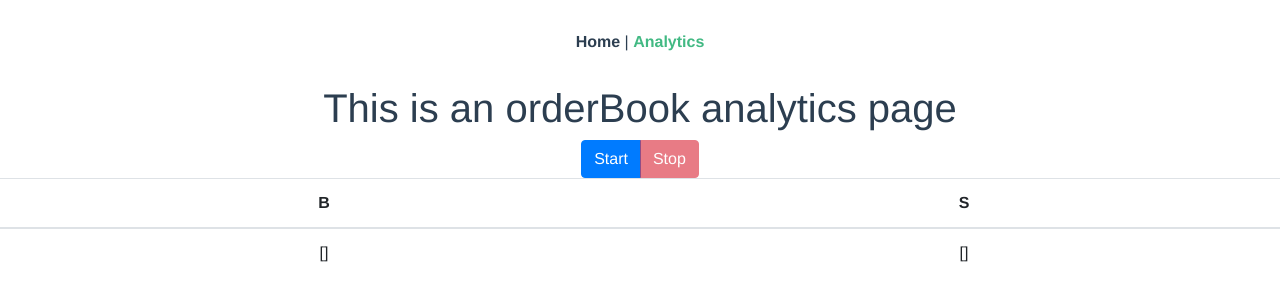
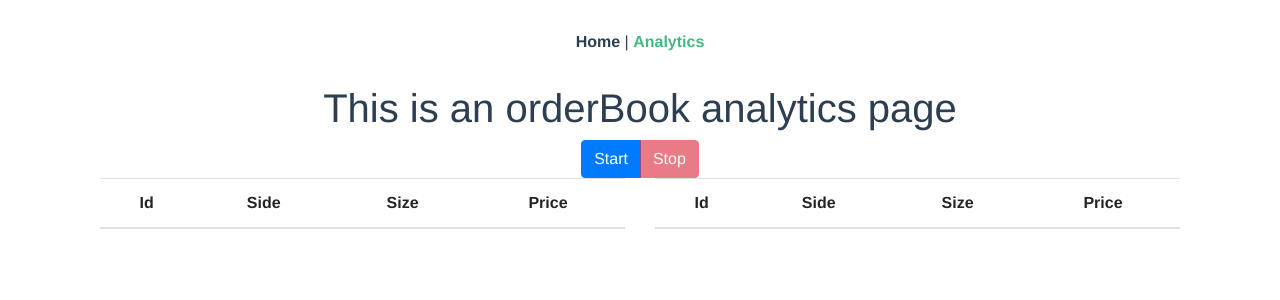
Before and after one commit to adminoid/cryptoid, a Vue app: page /analytics in a window 1280 px wide. Shown: the top 300 px of the page. Built offline with nearby package versions, Linux system fonts and the light colour scheme.

Commit message:
designed

```diff
--- a/package.json
+++ b/package.json
@@ -8,6 +8,7 @@
   },
   "dependencies": {
     "bootstrap": "^4.3.1",
+    "bootstrap-vue": "^2.0.4",
     "core-js": "^3.3.2",
     "lodash": "^4.17.15",
     "vue": "^2.6.10",
--- a/src/main.js
+++ b/src/main.js
@@ -3,6 +3,9 @@ import App from './App.vue'
 import router from './router'
 import store from './store'
 import 'bootstrap/dist/css/bootstrap.min.css'
+import BootstrapVue from 'bootstrap-vue'
+
+Vue.use(BootstrapVue);
 
 Vue.config.productionTip = false;
 
--- a/src/views/Analytics.vue
+++ b/src/views/Analytics.vue
@@ -1,5 +1,5 @@
 <template>
-  <div class="about">
+  <div class="container">
     <h1>This is an orderBook analytics page</h1>
 
     <div class="btn-group">
@@ -7,20 +7,17 @@
       <button class="btn btn-danger" :class="{ disabled: !started }" @click="stopSync">Stop</button>
     </div>
 
-    <table class="table table-condensed">
-      <thead>
-      <tr>
-        <th>B</th>
-        <th>S</th>
-      </tr>
-      </thead>
-      <tbody>
-      <tr>
-        <td>{{ orderBook.buy }}</td>
-        <td>{{ orderBook.sell }}</td>
-      </tr>
-      </tbody>
-    </table>
+    <div class="container">
+      <div class="row">
+        <div class="col-sm">
+          <b-table size="xs" striped hover :items="orderBook.sell" :fields="fields"></b-table>
+        </div>
+
+        <div class="col-sm">
+          <b-table size="xs" striped hover :items="orderBook.buy" :fields="fields"></b-table>
+        </div>
+      </div>
+    </div>
 
   </div>
 </template>
@@ -40,6 +37,24 @@
         },
         socket: {},
         started: false,
+        fields: [
+          {
+            key: 'id',
+            class: 'minified',
+          },
+          {
+            key: 'side',
+            class: 'minified',
+          },
+          {
+            key: 'size',
+            sortable: true,
+          },
+          {
+            key: 'price',
+            sortable: true,
+          },
+        ],
       }
     },
 
@@ -109,8 +124,9 @@
 </script>
 
 <style lang="sass">
-
-  #main-table
-    font-size: 0.7em
-
+  td
+    padding: 0 !important
+    &.minified
+      font-size: 0.5em
+      width: 30px
 </style>
```
Also changed, not shown: 1 other file (tests, documents, lock files or other folders).
